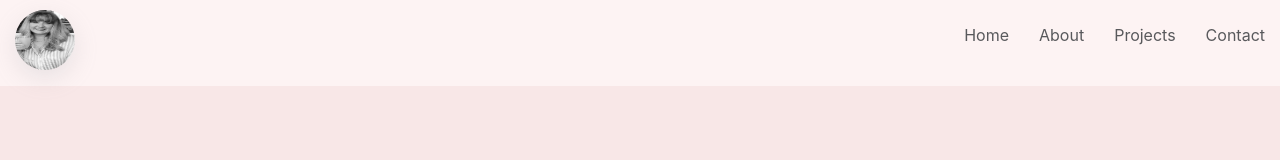
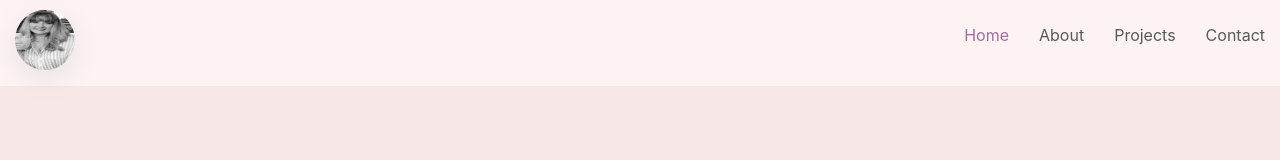
Before and after one commit to vjc1988/portfolio, a React (Create React App) app: page / in a window 1280 px wide. Shown: the top 160 px of the page. Built offline with nearby package versions, Linux system fonts and the light colour scheme.

Commit message:
Made some changes to CSS to make attempts to highlight navbar links when clicked/active

```diff
--- a/src/Components/Navbar.css
+++ b/src/Components/Navbar.css
@@ -14,14 +14,7 @@ nav li {
   margin-left: 30px;
 }
 
-.nav-title {
-  text-decoration: none;
-  color: #a070a1;
-  transition: all 100ms ease-in-out;
-}
-
-nav .nav-title:hover,
-nav li.active a {
+nav a.active {
   color: #a070a1;
 }
 
--- a/src/Components/Navbar.js
+++ b/src/Components/Navbar.js
@@ -8,33 +8,33 @@ export default function Navbar() {
   return (
     <div>
       <nav className="d-flex justify-content-between">
-        <Link to="/">
+        <NavLink to="/">
           <img
             src={VictoriaCoombs}
             alt="victoria-coombs"
             className="logo rounded-circle navImage"
           />
-        </Link>
+        </NavLink>
         <ul>
           <li>
-            <NavLink to="/" className="text-muted nav-title">
+            <NavLink to="/" activeclassName="text-muted nav-title">
               Home
             </NavLink>
           </li>
           <li>
-            <Link to="./About" className="text-muted nav-title">
+            <NavLink to="./About" className="text-muted nav-title">
               About
-            </Link>
+            </NavLink>
           </li>
           <li>
-            <Link to="./Projects" className="text-muted nav-title">
+            <NavLink to="./Projects" className="text-muted nav-title">
               Projects
-            </Link>
+            </NavLink>
           </li>
           <li>
-            <Link to="./Contact" className="text-muted nav-title">
+            <NavLink to="./Contact" className="text-muted nav-title">
               Contact
-            </Link>
+            </NavLink>
           </li>
         </ul>
       </nav>
```
